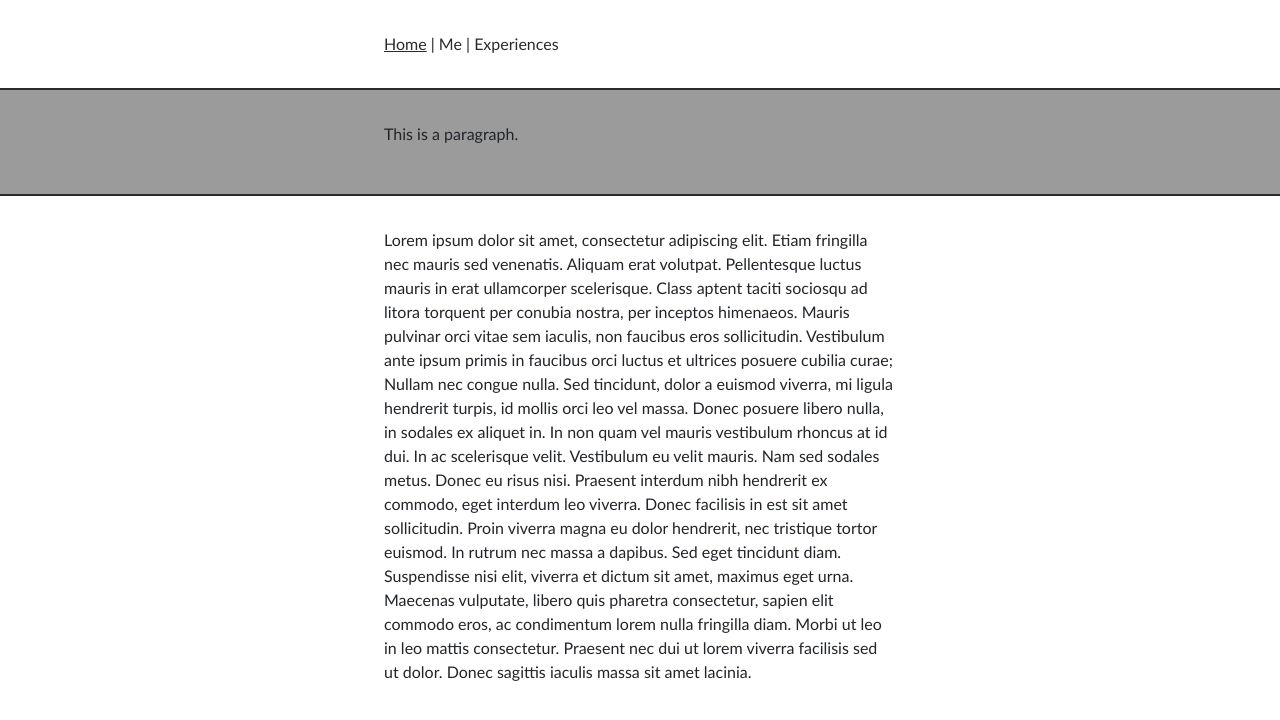
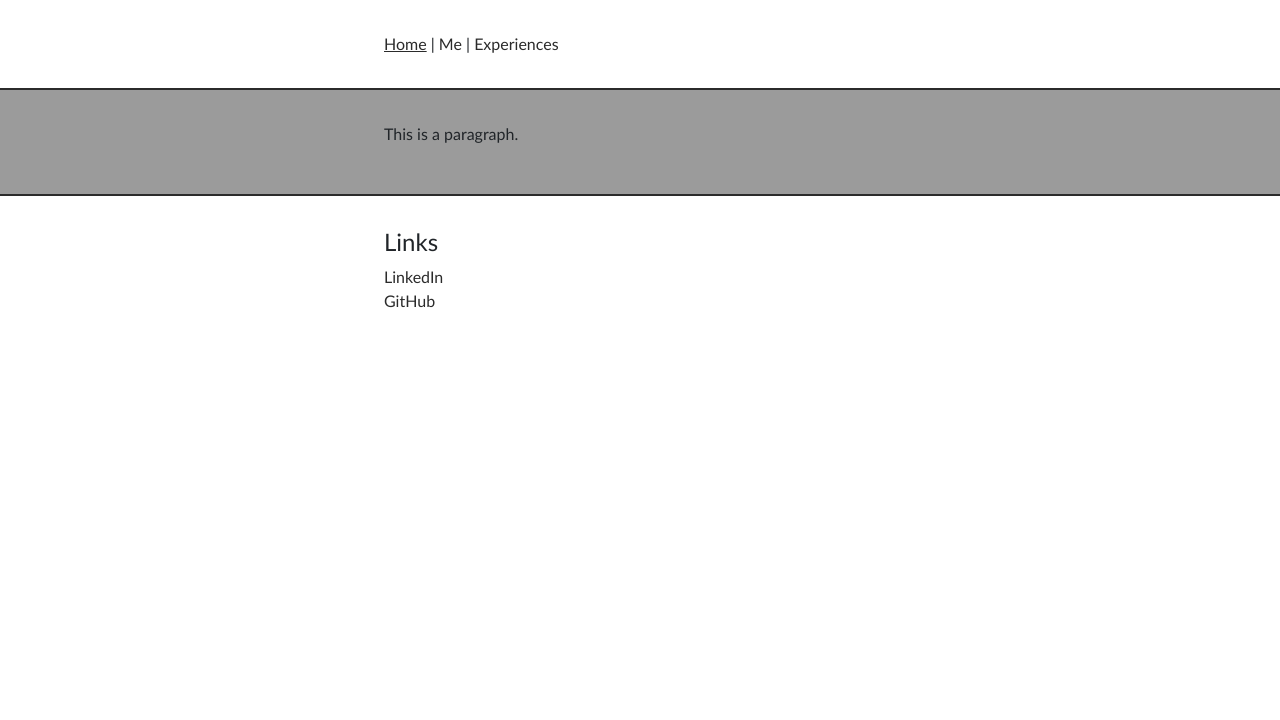
Before and after one commit to dannil/dannil.se, a Vue app: page / in a window 1280 px wide. Shown: the top 720 px of the page. Built offline with nearby package versions, Linux system fonts and the light colour scheme.

Commit message:
Started implementing content for footer

```diff
--- a/src/App.vue
+++ b/src/App.vue
@@ -62,5 +62,17 @@ html {
   .heading {
     background-color: $main-background-color;
   }
+  a,
+  a:hover,
+  a.router-link-exact-active {
+    color: $font-color;
+  }
+  a {
+    text-decoration: none;
+  }
+  a:hover,
+  a.router-link-exact-active {
+    text-decoration: underline;
+  }
 }
 </style>
--- a/src/components/Footer.vue
+++ b/src/components/Footer.vue
@@ -3,29 +3,19 @@
     <div class="container-wrapped">
       <div class="row">
         <div class="col">
-          <span>
-            Lorem ipsum dolor sit amet, consectetur adipiscing elit. Etiam
-            fringilla nec mauris sed venenatis. Aliquam erat volutpat.
-            Pellentesque luctus mauris in erat ullamcorper scelerisque. Class
-            aptent taciti sociosqu ad litora torquent per conubia nostra, per
-            inceptos himenaeos. Mauris pulvinar orci vitae sem iaculis, non
-            faucibus eros sollicitudin. Vestibulum ante ipsum primis in faucibus
-            orci luctus et ultrices posuere cubilia curae; Nullam nec congue
-            nulla. Sed tincidunt, dolor a euismod viverra, mi ligula hendrerit
-            turpis, id mollis orci leo vel massa. Donec posuere libero nulla, in
-            sodales ex aliquet in. In non quam vel mauris vestibulum rhoncus at
-            id dui. In ac scelerisque velit. Vestibulum eu velit mauris. Nam sed
-            sodales metus. Donec eu risus nisi. Praesent interdum nibh hendrerit
-            ex commodo, eget interdum leo viverra. Donec facilisis in est sit
-            amet sollicitudin. Proin viverra magna eu dolor hendrerit, nec
-            tristique tortor euismod. In rutrum nec massa a dapibus. Sed eget
-            tincidunt diam. Suspendisse nisi elit, viverra et dictum sit amet,
-            maximus eget urna. Maecenas vulputate, libero quis pharetra
-            consectetur, sapien elit commodo eros, ac condimentum lorem nulla
-            fringilla diam. Morbi ut leo in leo mattis consectetur. Praesent nec
-            dui ut lorem viverra facilisis sed ut dolor. Donec sagittis iaculis
-            massa sit amet lacinia.
-          </span>
+          <h4>Links</h4>
+          <div class="row">
+            <div class="col">
+              <ul>
+                <li>
+                  <a :href="linkedInUrl">LinkedIn</a>
+                </li>
+                <li>
+                  <a :href="githubUrl">GitHub</a>
+                </li>
+              </ul>
+            </div>
+          </div>
         </div>
       </div>
     </div>
@@ -36,11 +26,25 @@
 import { defineComponent } from 'vue';
 
 export default defineComponent({
-  name: 'Footer'
+  name: 'Footer',
+  data() {
+    return {
+      githubUrl: 'https://github.com/dannil',
+      linkedInUrl: 'https://www.linkedin.com/in/daniel-nilsson-3917a3b1'
+    };
+  }
 });
 </script>
 
 <style scoped lang="scss">
 .footer-component {
+  ul,
+  li {
+    padding: 0;
+    margin: 0;
+  }
+  li {
+    list-style-type: none;
+  }
 }
 </style>
--- a/src/components/Nav.vue
+++ b/src/components/Nav.vue
@@ -22,15 +22,15 @@ export default defineComponent({
 
 <style scoped lang="scss">
 .nav-component {
-  a {
-    color: $font-color;
-    text-decoration: none;
-    &:hover {
-      text-decoration: underline;
-    }
-    &.router-link-exact-active {
-      text-decoration: underline;
-    }
-  }
+  // a {
+  //   color: $font-color;
+  //   text-decoration: none;
+  //   &:hover {
+  //     text-decoration: underline;
+  //   }
+  //   &.router-link-exact-active {
+  //     text-decoration: underline;
+  //   }
+  // }
 }
 </style>
```
